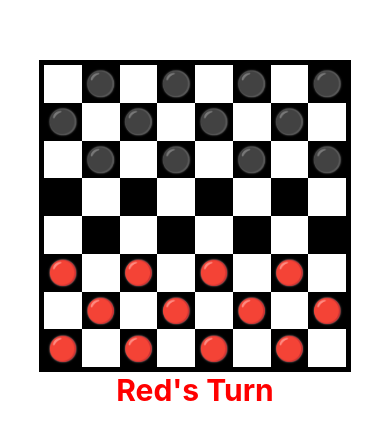
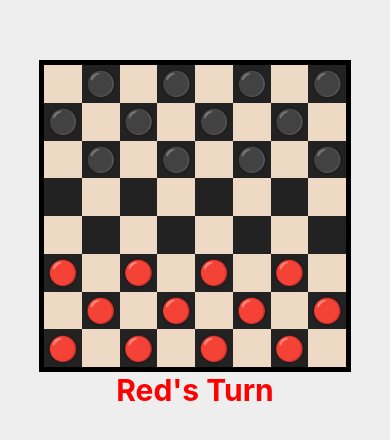
Before and after one commit to patricksemler/checkers, a React Native app: screen / in a window 390 px wide. Shown: the part 188-628 px from the top of the page. Built offline with nearby package versions, Linux system fonts and the light colour scheme.

Commit message:
Updated colors

```diff
--- a/App.js
+++ b/App.js
@@ -247,7 +247,9 @@ export default class App extends Component {
                       styles.square,
                       {
                         backgroundColor:
-                          (rowIndex + colIndex) % 2 === 0 ? "white" : "black",
+                          (rowIndex + colIndex) % 2 === 0
+                            ? "#eed9c4"
+                            : "#222222",
                         borderWidth:
                           this.state.selectedPiece.row === rowIndex &&
                           this.state.selectedPiece.col === colIndex
@@ -255,7 +257,7 @@ export default class App extends Component {
                             : 0,
                       },
                     ]}
-                    underlayColor={"#d4af37"}
+                    underlayColor={"#faf0e6"}
                     onPress={() => {
                       if (piece && piece.startsWith(this.state.turn)) {
                         this.setState({
@@ -307,6 +309,7 @@ const styles = StyleSheet.create({
     flex: 1,
     alignItems: "center",
     justifyContent: "center",
+    backgroundColor: "#eeeeee",
   },
   mainMenuScreen: {
     flex: 1,
@@ -315,14 +318,8 @@ const styles = StyleSheet.create({
   },
   chessScreen: {
     flex: 1,
-    backgroundColor: "#fff",
     alignItems: "center",
     justifyContent: "center",
-  },
-  button: {
-    height: 200,
-    width: 200,
-    backgroundColor: "blue",
   },
   buttonText: {
     color: "black",
@@ -344,11 +341,11 @@ const styles = StyleSheet.create({
     flex: 1,
     alignItems: "center",
     justifyContent: "center",
-    borderColor: "#d4af37",
+    borderColor: "#faf0e6",
   },
   piece: {
     fontSize: 24,
-    textShadowColor: "grey",
+    textShadowColor: "black",
     textShadowOffset: { width: 0, height: 0 },
     textShadowRadius: 2,
   },
```
